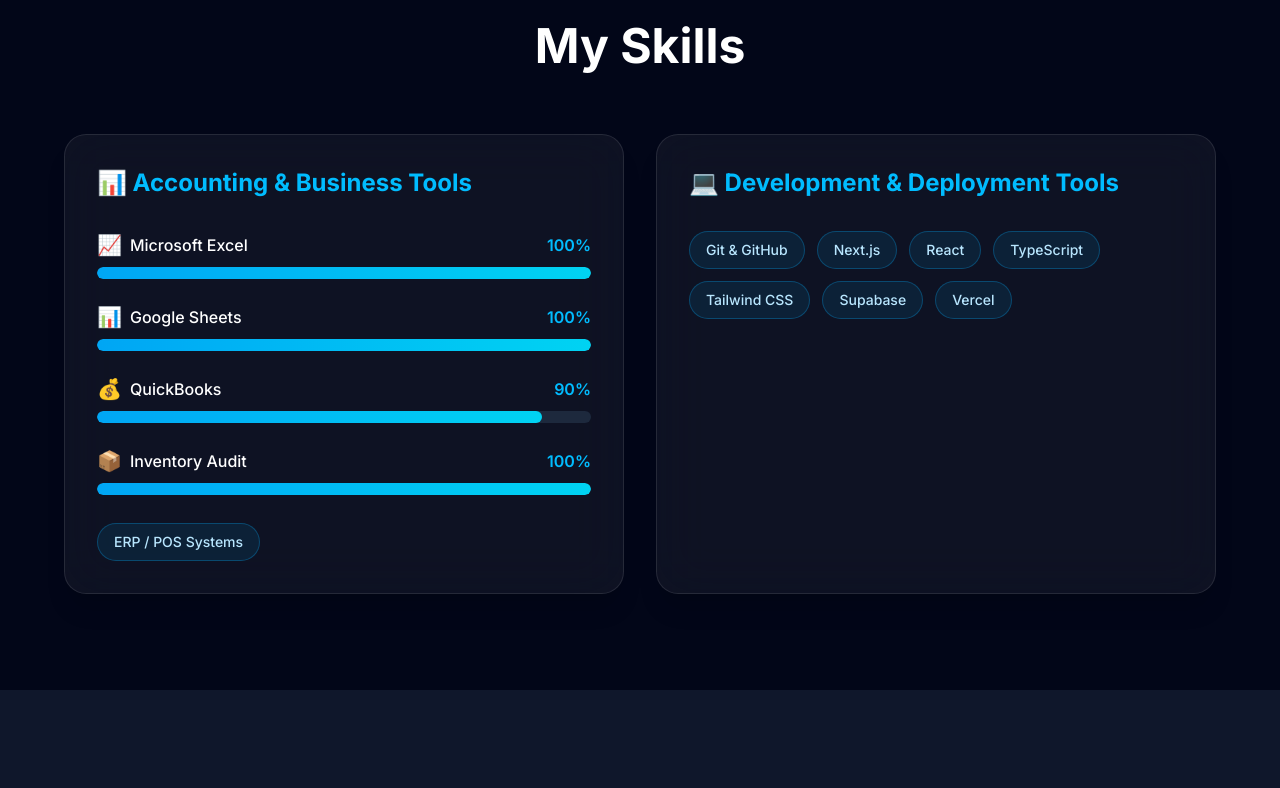
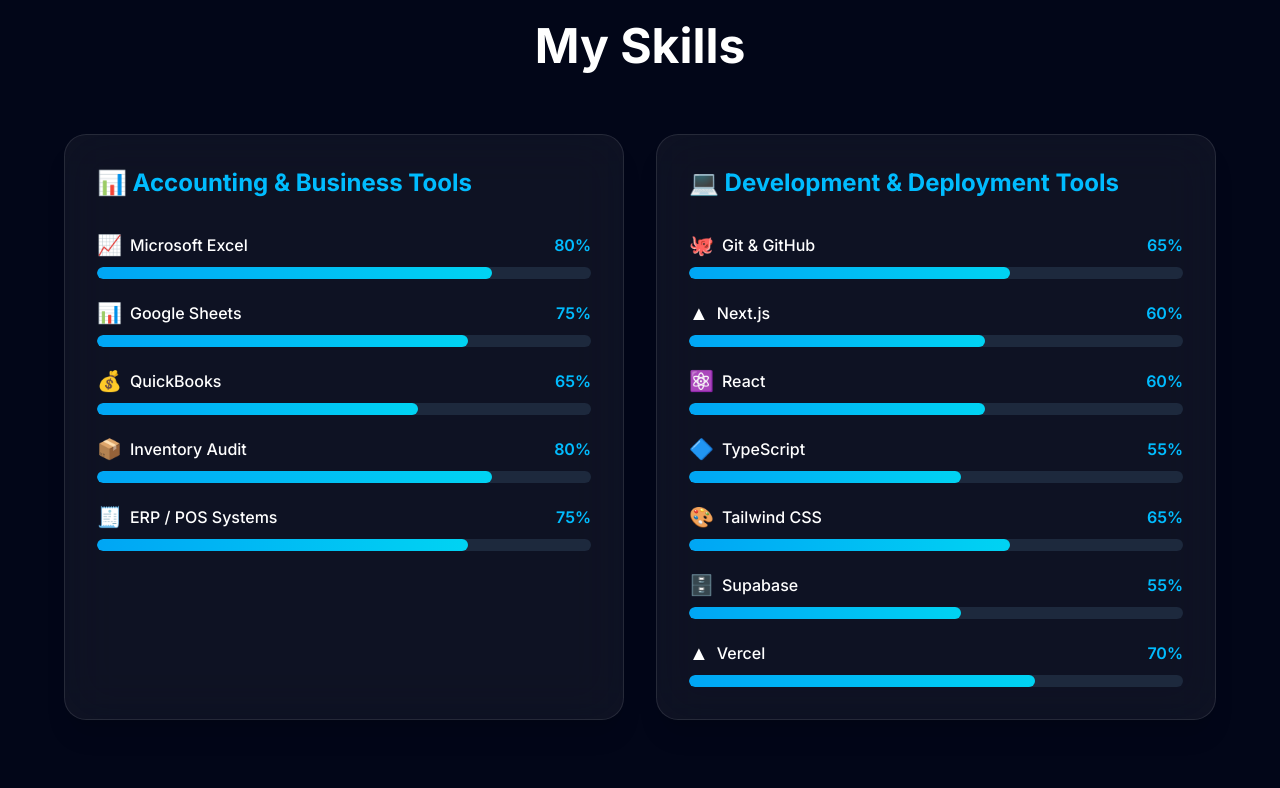
Before and after one commit to Chicha1005/noriel-portfolio, a Next.js app: page / in a window 1280 px wide. Shown: the part 1840-2628 px from the top of the page. Built offline with nearby package versions, Linux system fonts and the light colour scheme.

Commit message:
Show realistic varied portfolio skill levels

```diff
--- a/components/Skills.tsx
+++ b/components/Skills.tsx
@@ -4,23 +4,23 @@
   {
     title: "📊 Accounting & Business Tools",
     skills: [
-      { name: "Microsoft Excel", level: 100, icon: "📈" },
-      { name: "Google Sheets", level: 100, icon: "📊" },
-      { name: "QuickBooks", level: 90, icon: "💰" },
-      { name: "Inventory Audit", level: 100, icon: "📦" },
+      { name: "Microsoft Excel", level: 80, icon: "📈" },
+      { name: "Google Sheets", level: 75, icon: "📊" },
+      { name: "QuickBooks", level: 65, icon: "💰" },
+      { name: "Inventory Audit", level: 80, icon: "📦" },
+      { name: "ERP / POS Systems", level: 75, icon: "🧾" },
     ],
-    tools: ["ERP / POS Systems"],
   },
   {
     title: "💻 Development & Deployment Tools",
-    tools: [
-      "Git & GitHub",
-      "Next.js",
-      "React",
-      "TypeScript",
-      "Tailwind CSS",
-      "Supabase",
-      "Vercel",
+    skills: [
+      { name: "Git & GitHub", level: 65, icon: "🐙" },
+      { name: "Next.js", level: 60, icon: "▲" },
+      { name: "React", level: 60, icon: "⚛️" },
+      { name: "TypeScript", level: 55, icon: "🔷" },
+      { name: "Tailwind CSS", level: 65, icon: "🎨" },
+      { name: "Supabase", level: 55, icon: "🗄️" },
+      { name: "Vercel", level: 70, icon: "▲" },
     ],
   },
 ];
@@ -41,8 +41,7 @@
                 {group.title}
               </h3>
 
-              {group.skills && (
-                <div className="space-y-6">
+              <div className="space-y-5">
                 {group.skills.map((skill) => (
                   <div key={skill.name}>
                     <div className="mb-2 flex items-center justify-between">
@@ -54,25 +53,20 @@
                         {skill.level}%
                       </span>
                     </div>
-                      <div className="h-3 overflow-hidden rounded-full bg-slate-800">
+                    <div
+                      className="h-3 overflow-hidden rounded-full bg-slate-800"
+                      role="progressbar"
+                      aria-label={`${skill.name} proficiency`}
+                      aria-valuenow={skill.level}
+                      aria-valuemin={0}
+                      aria-valuemax={100}
+                    >
                       <div
                         className="h-full rounded-full bg-gradient-to-r from-sky-500 to-cyan-400 transition-all duration-1000"
                         style={{ width: `${skill.level}%` }}
                       />
                     </div>
                   </div>
-                  ))}
-                </div>
-              )}
-
-              <div className={`flex flex-wrap gap-3 ${group.skills ? "mt-7" : ""}`}>
-                {group.tools.map((tool) => (
-                  <span
-                    key={tool}
-                    className="rounded-full border border-sky-500/30 bg-sky-500/10 px-4 py-2 text-sm font-medium text-sky-200"
-                  >
-                    {tool}
-                  </span>
                 ))}
               </div>
             </div>
```
Lines whose indentation alone changed are shown as unchanged.
